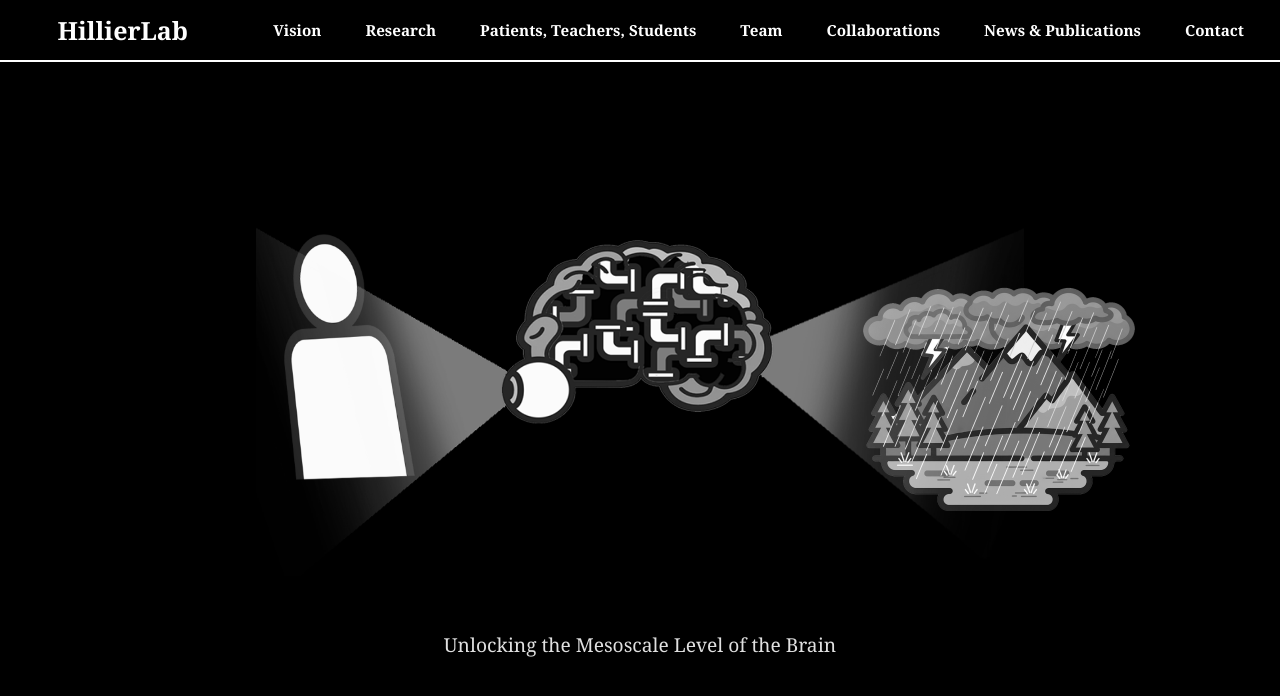
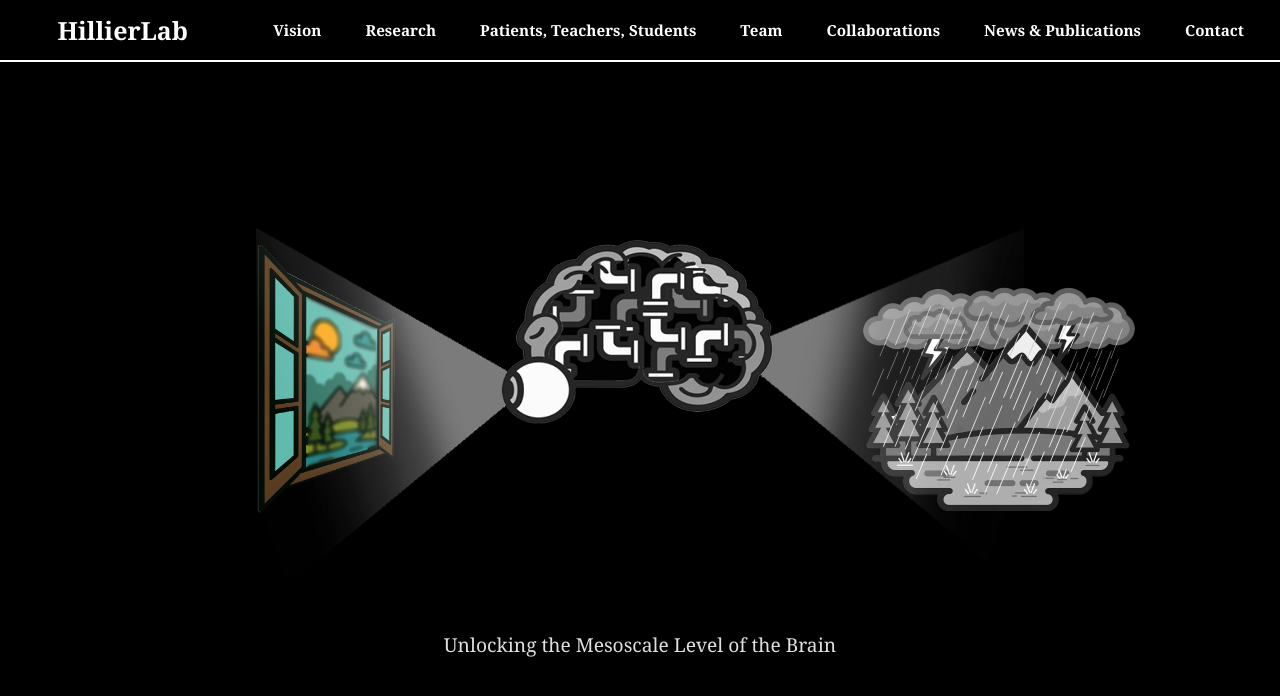
Before and after one commit to dzsano/rottenbillerdavid.github.io, a Jekyll site: the page _layouts/default.html, which Jekyll copies as it is, in a window 1280 px wide. Shown: the top 696 px of the page. Built offline with Jekyll 4.4.1, drawn with Linux system fonts in a browser that asks for light colours.

Commit message:
Update default.html

```diff
--- a/_layouts/default.html
+++ b/_layouts/default.html
@@ -240,7 +240,7 @@ body.happy .lock { display: none; }
 </nav>
 
 <div class="scene">
-  <img src="/assets/images/big_human.png" class="silhouette" alt="Human silhouette">
+  <img src="/assets/images/happy_window.png" class="silhouette" alt="Human silhouette">
 
   <div class="brain" id="brain">
     <img src="/assets/images/g_brain.png" class="gloomy" alt="Gloomy brain">
```
